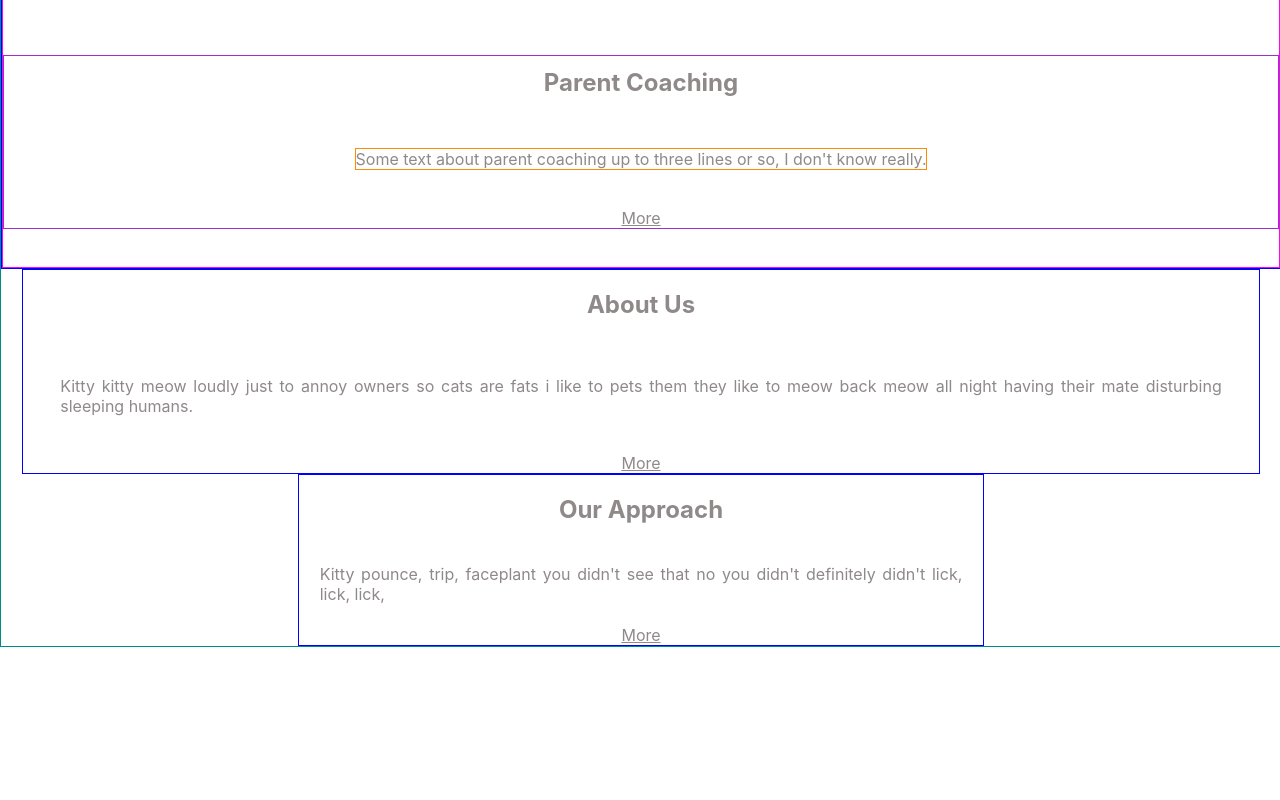
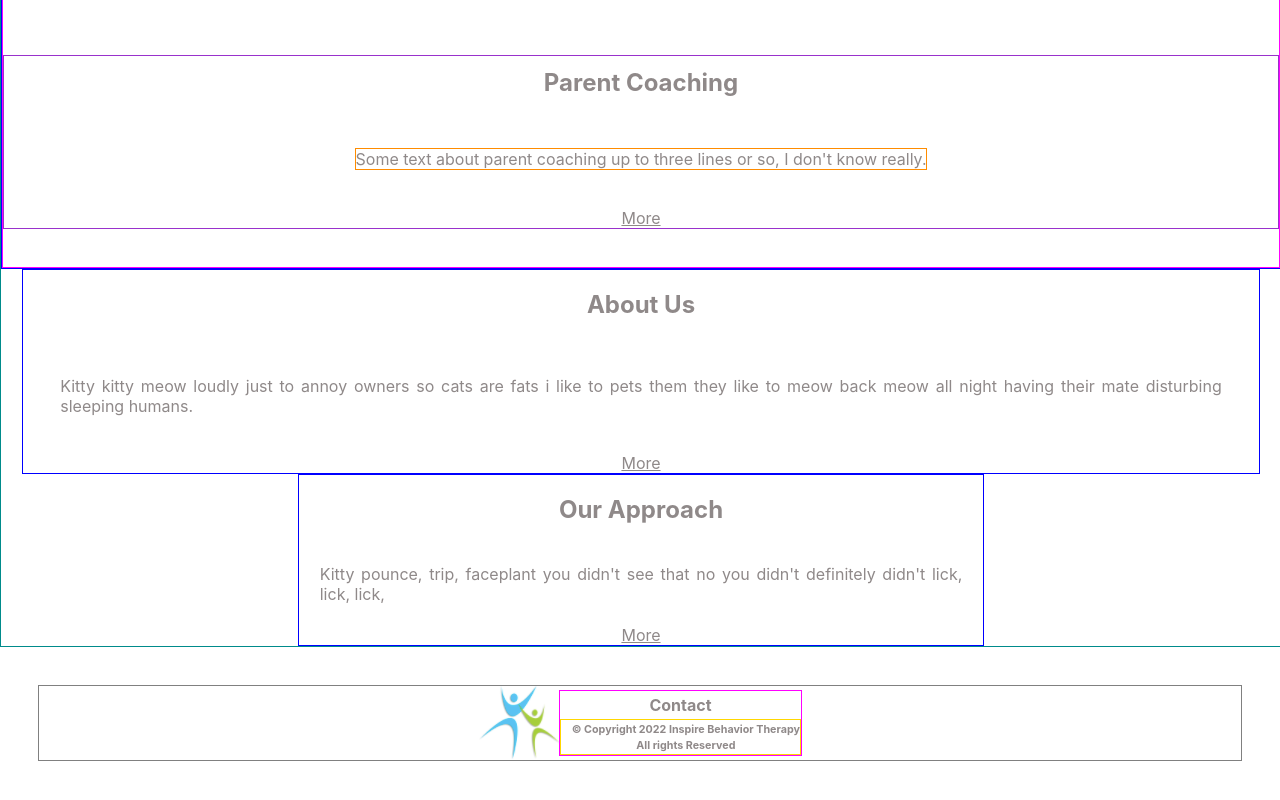
Before and after one commit to PamelaJWhite/inspireBehavior, a React (Create React App) app: page / in a window 1280 px wide. Shown: the part 1107-1907 px from the top of the page. Before the commit the page ends 1754 px from the top, so only its background shows below. Built offline with nearby package versions, Linux system fonts and the light colour scheme; the HTML template or start-up script is replaced by a standard one.

Commit message:
footer created

```diff
--- a/src/App.js
+++ b/src/App.js
@@ -3,6 +3,7 @@ import { BrowserRouter } from "react-router-dom";
 
 import Router from "./Router.js";
 import Nav from "./components/Nav/Nav.js"
+import Footer from "./components/Footer/Footer.js"
 
 import "./App.css";
 
@@ -11,6 +12,7 @@ const App = () => {
     <BrowserRouter>
       <Nav />
       <Router />
+      <Footer />
     </BrowserRouter>
   );
 };
--- /dev/null
+++ b/src/components/Footer/Footer.css
@@ -0,0 +1,27 @@
+.footer {
+  justify-content: center;
+}
+
+.text-cont{
+  border: 1px solid fuchsia;
+
+  display: flex;
+  flex-direction: column;
+  align-items: center;
+
+  /* width: 30%; */
+}
+.copyright {
+  border: 1px solid gold;
+
+  /* display: flex;
+  justify-content: center; */
+
+
+}
+
+.copyright-msg {
+  padding-left: 1em;
+  text-align: center;
+
+}
--- /dev/null
+++ b/src/components/Footer/Footer.js
@@ -0,0 +1,29 @@
+import React, { useState } from "react";
+import { Link } from "react-router-dom";
+
+import "./Footer.css";
+
+import pplImg from "./pplImg.png"
+
+
+const Footer = () => {
+
+
+  return (
+    <footer class="nav-bar footer">
+      <img src={pplImg} class="ppl-img"/>
+      <div class="text-cont">
+        {/* Needs to be an email link */}
+        <h4>Contact</h4>
+        <div class="copyright">
+          {/* Need to dynamically render date */}
+          <h6 class="copyright-msg"> &#169; Copyright 2022 Inspire Behavior Therapy </h6>
+          <h6 class="copyright-msg">All rights Reserved</h6>
+        </div>
+      </div>
+
+    </footer>
+  );
+};
+
+export default Footer;
--- a/src/index.css
+++ b/src/index.css
@@ -31,7 +31,7 @@ body {
   width: 100vw;
 }
 
-h1, h2, p, a {
+h1, h2, h3, h4, h5, h6, p, a {
   color: var(--color-grey)
 }
 
@@ -39,9 +39,14 @@ a:visited {
   color: var(--color-beinspired)
 }
 
-h2 {
+h2{
   margin-top: .5em;
   margin-bottom: .5em;
+}
+
+h4, h5, h6 {
+  margin-top: .25em;
+  margin-bottom: .25em;
 }
 
 p {
```
Also changed, not shown: src/components/Footer/pplImg.png (added).
